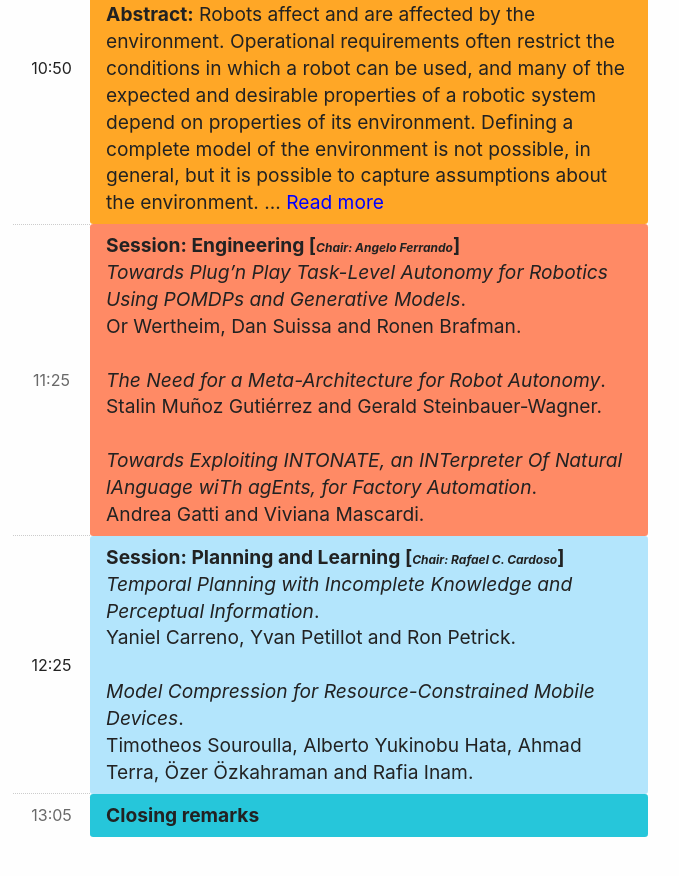
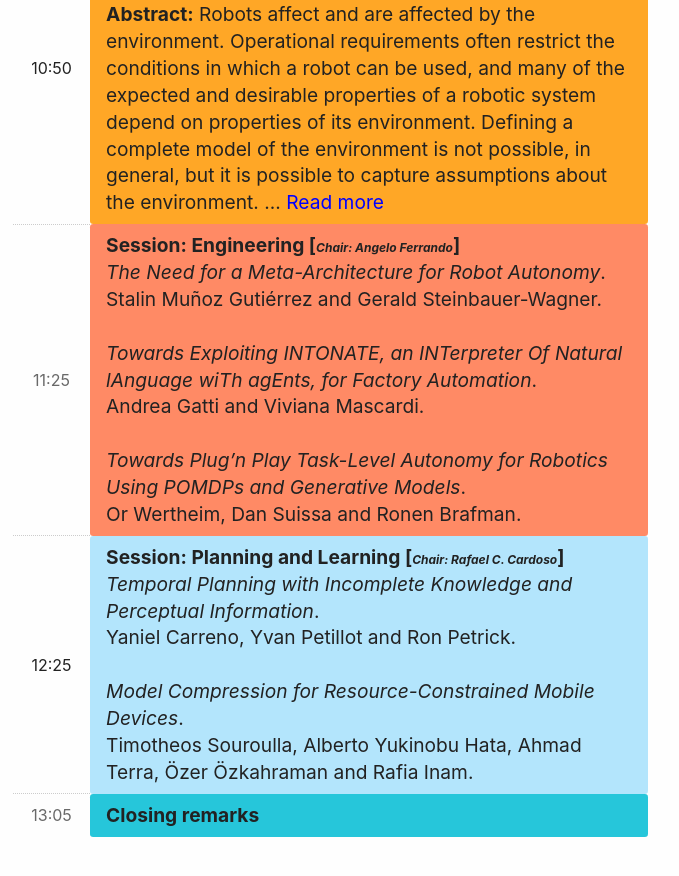
Before and after one commit to AREAWorkshop/AREA2022, a Jekyll site: the page built from index.md, in a window 1280 px wide and 900 px high, scrolled down 3943 px. Shown: the top 876 px of the window, without its empty margins (72-751 px from the left). Built offline with Jekyll 4.4.1, drawn with Linux system fonts in a browser that asks for light colours; nearby versions of some CDN libraries.

Commit message:
Update index.md

```diff
--- a/index.md
+++ b/index.md
@@ -201,11 +201,6 @@ He has also worked on a wide range of artificial intelligence research problems,
             <td colspan="4" class="stage-venus">
             Session: Engineering [<i style="font-size:12px">Chair: Angelo Ferrando</i>]
             <span>
-              <i>Towards Plug’n Play Task-Level Autonomy for Robotics Using POMDPs and Generative Models</i>.<br/>
-              Or Wertheim, Dan Suissa and Ronen Brafman.
-            </span>
-            <br/>
-            <span>
               <i>The Need for a Meta-Architecture for Robot Autonomy</i>.<br/>
               Stalin Muñoz Gutiérrez and Gerald Steinbauer-Wagner.
             </span>
@@ -214,6 +209,11 @@ He has also worked on a wide range of artificial intelligence research problems,
               <i>Towards Exploiting INTONATE, an INTerpreter Of Natural lAnguage wiTh agEnts, for Factory Automation</i>.<br/>
               Andrea Gatti and Viviana Mascardi.
             </span>
+            <br/>
+             <span>
+              <i>Towards Plug’n Play Task-Level Autonomy for Robotics Using POMDPs and Generative Models</i>.<br/>
+              Or Wertheim, Dan Suissa and Ronen Brafman.
+             </span>
             </td>
         </tr>
         <tr>
```
